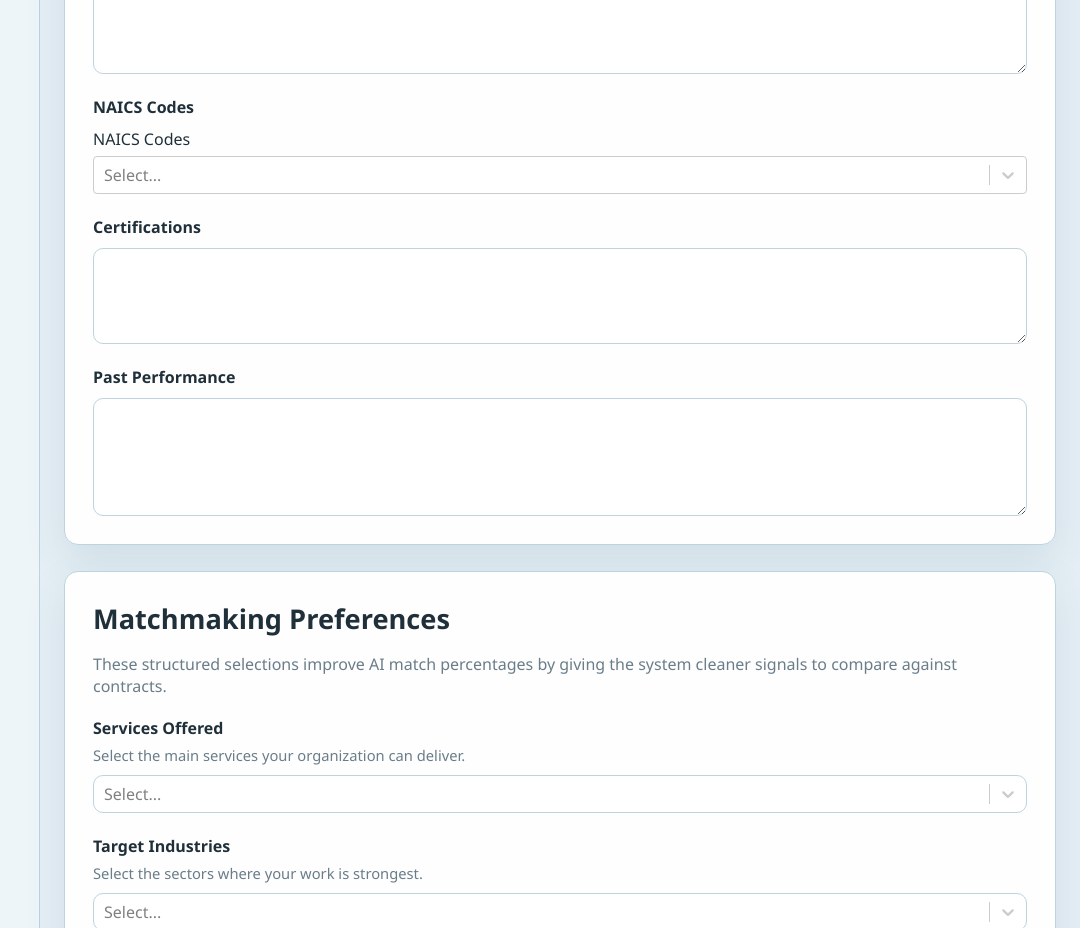
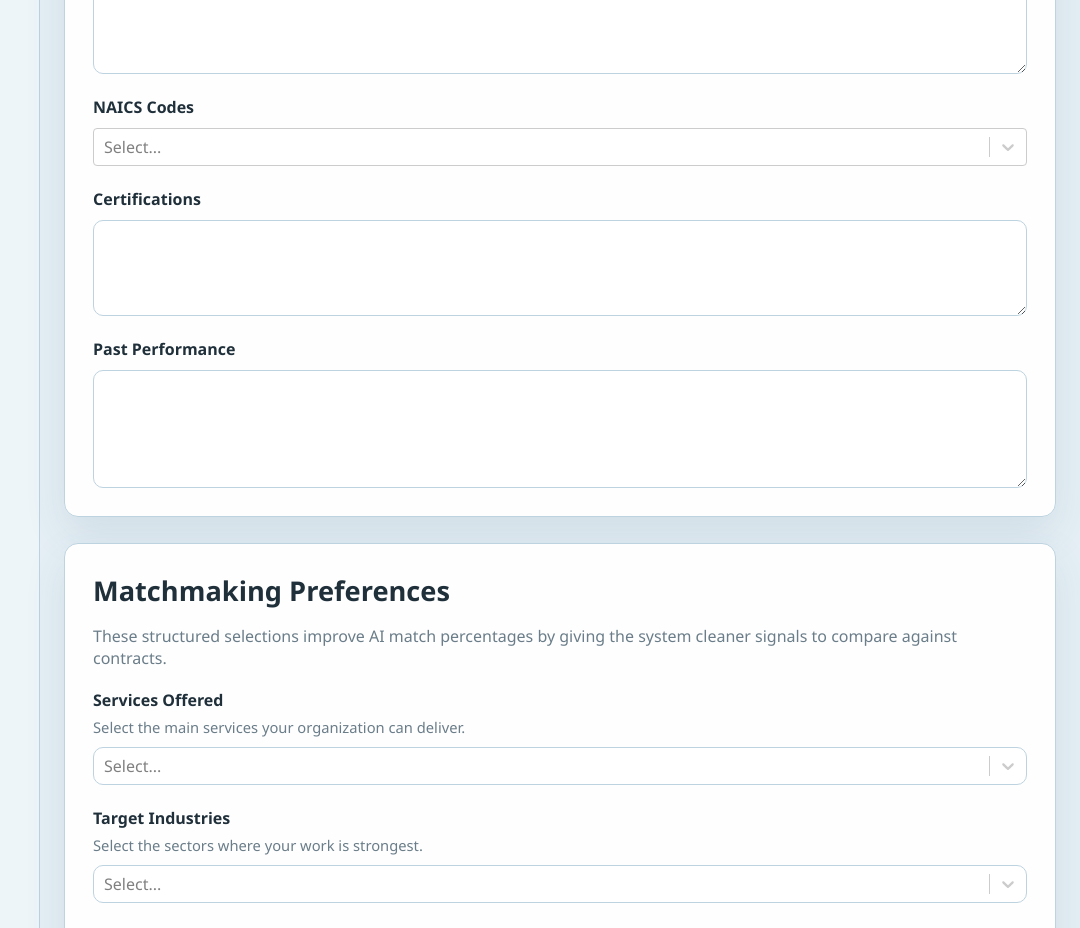
Before and after one commit to Jedaiah-Hudson/DCD-6132, a React app in the folder frontend/frontend/: page /profile in a window 1280 px wide. Shown: the part 1620-2548 px from the top of the page, without its empty margins (200-1280 px from the left). Built offline with nearby package versions, Linux system fonts and the light colour scheme; no server answers; the HTML template or start-up script is replaced by a standard one.

Commit message:
rem double label

```diff
--- a/frontend/frontend/src/components/NaicsMultiSelect.jsx
+++ b/frontend/frontend/src/components/NaicsMultiSelect.jsx
@@ -34,9 +34,7 @@ export default function NaicsMultiSelect({ value, onChange }) {
 
   return (
     <div style={{ minWidth: 300 }}>
-      <label style={{ display: 'block', marginBottom: 6 }}>
-        NAICS Codes
-      </label>
+
 
       <Select
         isMulti
```
